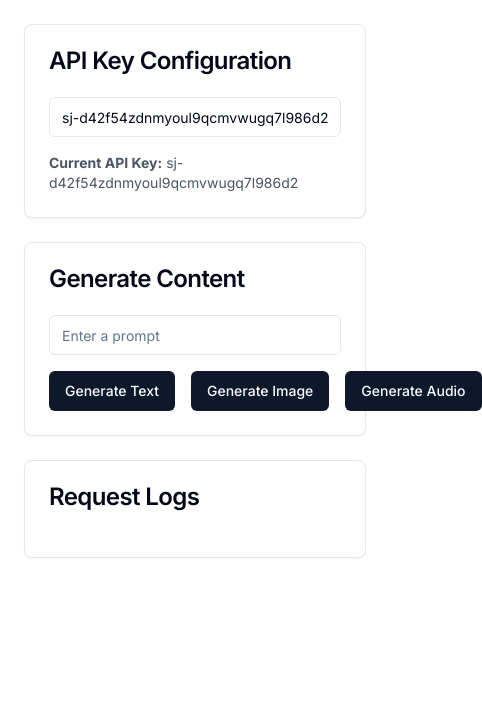
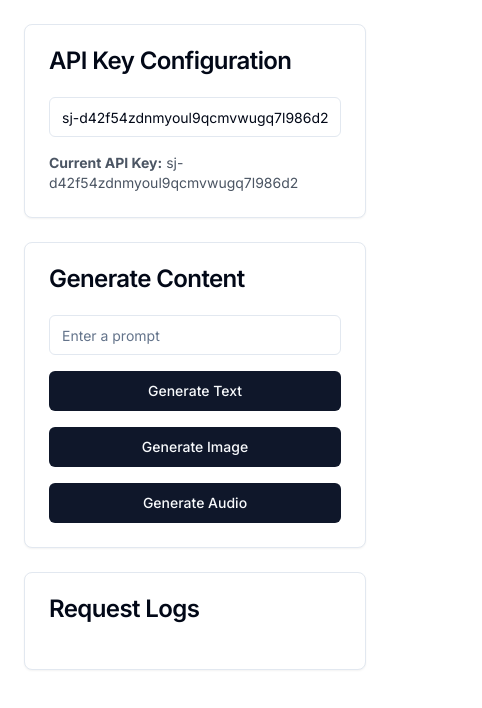
Before and after one commit to racingfoxs/generate-AI, a Next.js app: page / in a window 390 px wide. Shown: the top 708 px of the page, 482 px wide, since content can reach past the window. Built offline with nearby package versions, Linux system fonts and the light colour scheme.

Commit message:
fixed responsive

```diff
--- a/app/page.js
+++ b/app/page.js
@@ -108,16 +108,16 @@ export default function Home() {
                         onChange={(e) => setInput(e.target.value)}
                         className="mb-4"
                     />
-                    <div className="flex space-x-4">
-                        <Button onClick={handleGenerateText} disabled={!apiKey || loading}>
+                    <div className="flex justify-center items-center gap-4 flex-col sm:flex-row flex-1">
+                        <Button className="w-full" onClick={handleGenerateText} disabled={!apiKey || loading}>
                             {loading && <Loader2 className="mr-2 h-4 w-4 animate-spin" />}
                             Generate Text
                         </Button>
-                        <Button onClick={handleGenerateImage} disabled={!apiKey || loading}>
+                        <Button  className="w-full" onClick={handleGenerateImage} disabled={!apiKey || loading}>
                             {loading && <Loader2 className="mr-2 h-4 w-4 animate-spin" />}
                             Generate Image
                         </Button>
-                        <Button onClick={handleGenerateAudio} disabled={!apiKey || loading}>
+                        <Button  className="w-full" onClick={handleGenerateAudio} disabled={!apiKey || loading}>
                             {loading && <Loader2 className="mr-2 h-4 w-4 animate-spin" />}
                             Generate Audio
                         </Button>
```
